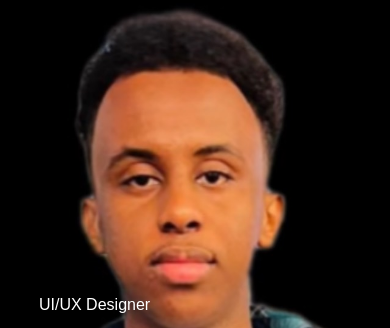
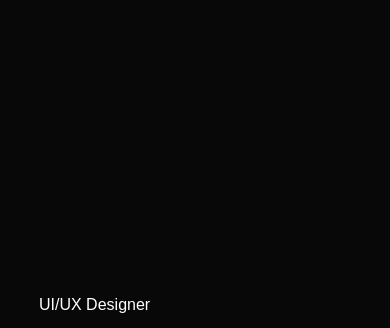
Before and after one commit to ovilaoio/Project-4, a plain HTML site: page index.html in a window 390 px wide. Shown: the part 104-432 px from the top of the page. Drawn offline with Linux system fonts and the light colour scheme.

Commit message:
I Fixed The Pictures

```diff
--- a/styl.css
+++ b/styl.css
@@ -15,7 +15,7 @@ body {
 #header {
   width: 100%;
   height: 100vh;
-  background-image: url("Images/Background.JPG");
+  background-image: ;
   background-size: cover;
   background-position: center;
 }
@@ -333,7 +333,7 @@ nav .fas {
 
 @media only screen and (max-width: 600px) {
   #header {
-    background-image: url(Images/Background.png);
+    background-image: ;
   }
   .header-text {
     margin-top: 100%;
@@ -394,6 +394,6 @@ nav .fas {
 }
 #msg {
   color: #61b752;
-  margin-top: -40px;
+  margin-top: -10px;
   display: block;
 }
```
